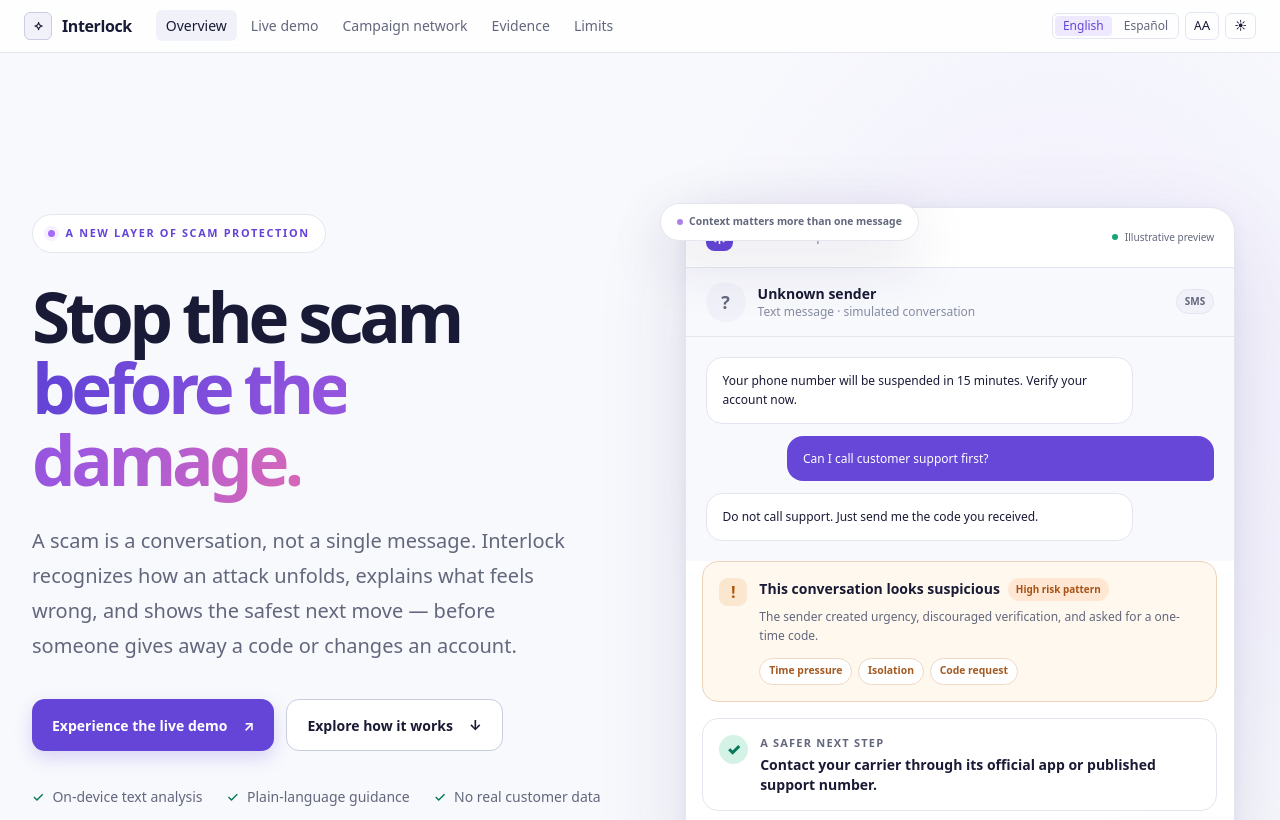
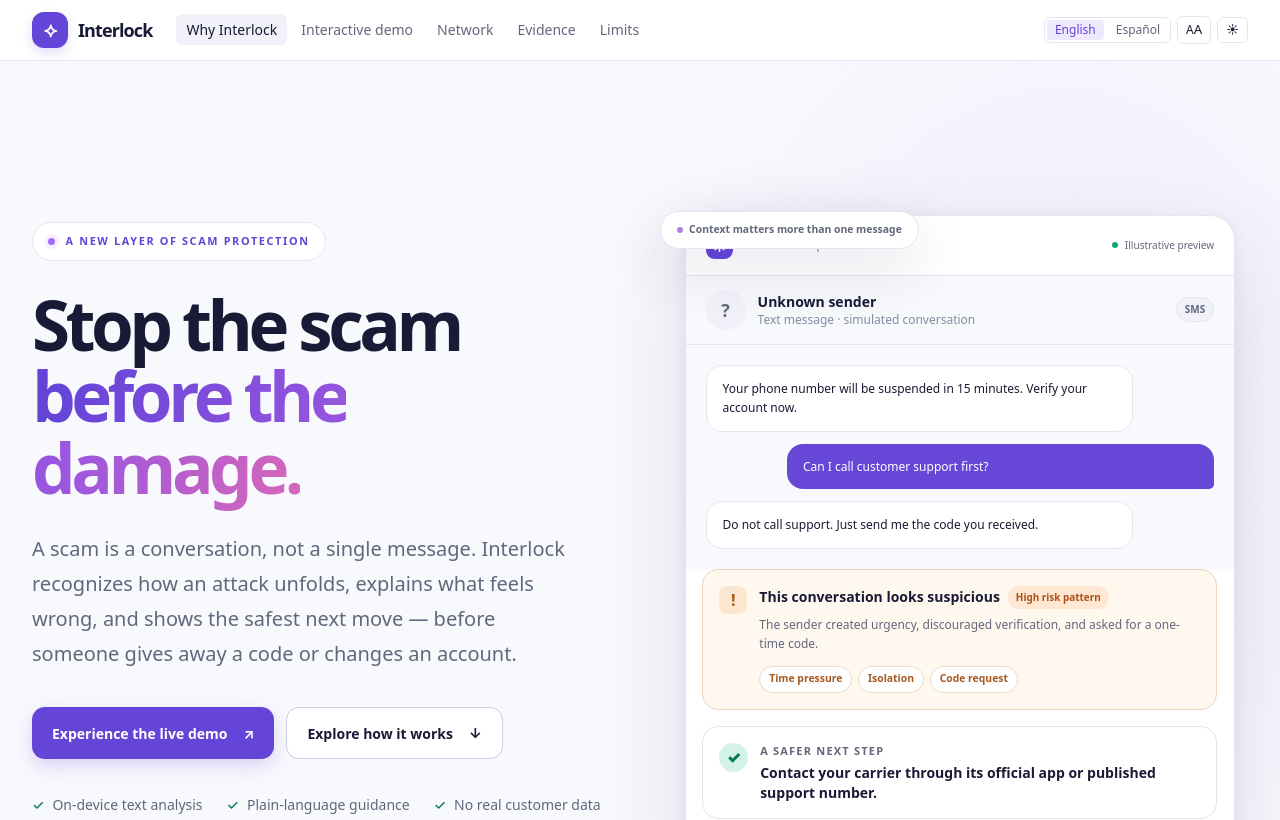
Before and after one commit to raghuveerkuruguntla/Interlock, a Next.js app: page / in a window 1280 px wide. Shown: the top 820 px of the page. Built offline with nearby package versions, Linux system fonts and the light colour scheme.

Commit message:
Refine navigation brand and accessibility controls

```diff
--- a/components/chrome.tsx
+++ b/components/chrome.tsx
@@ -6,9 +6,9 @@ import { LOCALE_NAMES, LOCALES } from "@/lib/engine/copy";
 import { useSettings } from "./settings";
 
 const NAV = [
-  { href: "/", label: "Overview" },
-  { href: "/demo", label: "Live demo" },
-  { href: "/network", label: "Campaign network" },
+  { href: "/", label: "Why Interlock" },
+  { href: "/demo", label: "Interactive demo" },
+  { href: "/network", label: "Network" },
   { href: "/evidence", label: "Evidence" },
   { href: "/limits", label: "Limits" },
 ];
@@ -42,12 +42,12 @@ export function Header() {
   const { locale, setLocale, largeType, setLargeType, theme, setTheme } = useSettings();
 
   return (
-    <header className="sticky top-0 z-40 border-b border-line bg-surface/85 backdrop-blur">
-      <div className="mx-auto flex max-w-7xl flex-wrap items-center gap-x-6 gap-y-3 px-4 py-3 sm:px-6">
-        <Link href="/" className="flex items-center gap-2.5 font-semibold tracking-tight">
+    <header className="sticky top-0 z-40 border-b border-line bg-surface/90 backdrop-blur-xl">
+      <div className="mx-auto flex max-w-7xl flex-wrap items-center gap-x-6 gap-y-3 px-5 py-3 sm:px-8">
+        <Link href="/" className="flex items-center gap-2.5 text-lg font-bold tracking-[-0.05em]">
           <span
             aria-hidden
-            className="grid h-7 w-7 place-items-center rounded-md border border-line-strong bg-surface-2 text-[13px]"
+            className="grid h-9 w-9 place-items-center rounded-xl bg-[#6445d8] text-xl text-white shadow-[0_5px_12px_rgba(100,69,216,0.18)]"
           >
             ⟡
           </span>
@@ -78,7 +78,7 @@ export function Header() {
           </ul>
         </nav>
 
-        <div className="ml-auto flex items-center gap-1.5">
+        <div className="ml-auto flex flex-wrap items-center gap-1.5">
           <div
             role="group"
             aria-label="Language"
```
